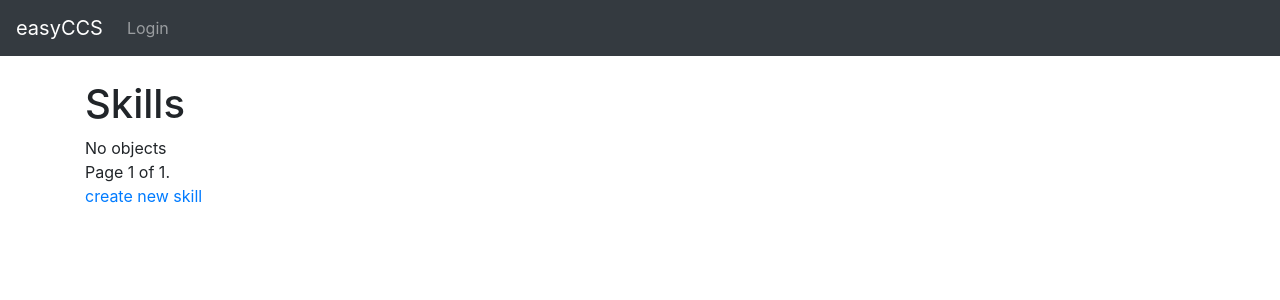
After one commit to ComNets-Bremen/easyCCS, a Django app: page /content/list/skills in a window 1280 px wide. The commit adds this page. Shown: the top 300 px of the page. Run offline with Django 3.2, Linux system fonts and the light colour scheme; data that the repository does not hold is empty; some libraries are stand-ins or nearby versions.

Commit message:
Generic views for skills

```diff
--- a/easyCCS/content/templates/content/index.html
+++ b/easyCCS/content/templates/content/index.html
@@ -7,6 +7,11 @@
     <li><a href="{% url "getSkills" %}">getSkills</a>: Lists all Skills and shows the required skills and content modules.</li>
     <li><a href="{% url "getGraph" %}">getGraph</a>: shows a graph with the connections between the skills.</li>
     <li><a href="{% url "getSkillGraph" %}">getSkillGraph</a>: An adaptable version of the get graph site.</li>
+
+    <li><a href="{% url "listSkills" %}">List and manage skills</a></li>
+
+    <li><a href="{% url "createContent" %}">create new content</a>: Create a new content object.</li>
+
 </ul>
 
 
--- /dev/null
+++ b/easyCCS/content/templates/content/skill_list.html
@@ -0,0 +1,41 @@
+{% extends "base_generic.html" %}
+
+{% block content %}
+
+<h1>{{title}}</h1>
+
+{% if object_list %}
+<table style="width:100%">
+{% for skill in object_list %}
+<tr>
+    <td><a href="{% url "detailSkill" skill.id %}">{{ skill.skillName }}</a></td>
+    <td><a href="{% url "updateSkill" skill.id %}">Edit</a></td>
+    <td><a href="{% url "deleteSkill" skill.id %}">Delete</a></td>
+</tr>
+{% endfor %}
+</table>
+{% else %}
+No objects
+{% endif %}
+
+<div class="pagination">
+    <span class="step-links">
+        {% if page_obj.has_previous %}
+            <a href="?page=1">&laquo; first</a>
+            <a href="?page={{ page_obj.previous_page_number }}">previous</a>
+        {% endif %}
+
+        <span class="current">
+            Page {{ page_obj.number }} of {{ page_obj.paginator.num_pages }}.
+        </span>
+
+        {% if page_obj.has_next %}
+            <a href="?page={{ page_obj.next_page_number }}">next</a>
+            <a href="?page={{ page_obj.paginator.num_pages }}">last &raquo;</a>
+        {% endif %}
+    </span>
+</div>
+
+<a href="{% url "createSkill" %}">create new skill</a>
+
+{% endblock %}
--- a/easyCCS/content/urls.py
+++ b/easyCCS/content/urls.py
@@ -1,6 +1,7 @@
 from django.urls import path
 
 from . import views
+
 
 urlpatterns = [
         path('', views.index, name="index"),
@@ -9,4 +10,11 @@ urlpatterns = [
         path('graphJson', views.getGraphJson, name="getGraphJson"),
         path('getGraph', views.getGraph, name="getGraph"),
         path('getSkillGraph', views.getSkillGraph, name="getSkillGraph"),
+        path('list/skills', views.SkillListView.as_view(), name="listSkills"),
+        path('detail/skills/<int:pk>', views.SkillDetailView.as_view(), name="detailSkill"),
+        path('create/skill', views.SkillCreate.as_view(), name="createSkill"),
+        path('create/content', views.ContentCreate.as_view(), name="createContent"),
+        path('update/skill/<int:pk>', views.SkillUpdate.as_view(), name="updateSkill"),
+        path('delete/skill/<int:pk>', views.SkillDelete.as_view(), name="deleteSkill"),
+
         ]
--- a/easyCCS/content/views.py
+++ b/easyCCS/content/views.py
@@ -1,7 +1,11 @@
 from django.shortcuts import render, redirect, get_object_or_404
 from django.http import HttpResponse, JsonResponse
-from django.urls import reverse
+from django.urls import reverse, reverse_lazy
 from django.db.models.query import QuerySet
+
+from django.views.generic.edit import CreateView, UpdateView, DeleteView
+from django.views.generic.list import ListView
+from django.views.generic.detail import DetailView
 
 import numpy as np
 
@@ -94,6 +98,79 @@ def getSkillGraph(request):
                 "requiredContents" : requiredContents,
             })
 
+
+class SkillListView(ListView):
+    model = Skill
+    paginate_by = 50
+    title = "Skills"
+
+    def get_context_data(self, **kwargs):
+        context = super().get_context_data(**kwargs)
+        if not "title" in context:
+            context["title"] = self.title
+        return context
+
+class SkillDetailView(DetailView):
+    model = Skill
+    title = "Skill detail view"
+
+    def get_context_data(self, **kwargs):
+        context = super().get_context_data(**kwargs)
+        if not "title" in context:
+            context["title"] = self.title
+        return context
+
+
+
+
+class SkillCreate(CreateView):
+    model = Skill
+    fields = ["skillName","isAliasFor"]
+    title = "Add new skill"
+
+    def get_context_data(self, **kwargs):
+        context = super().get_context_data(**kwargs)
+        if not "title" in context:
+            context["title"] = self.title
+        return context
+
+class SkillUpdate(UpdateView):
+    model = Skill
+    fields = ["skillName", "isAliasFor"]
+    title = "Change Skill"
+
+    def get_context_data(self, **kwargs):
+        context = super().get_context_data(**kwargs)
+        if not "title" in context:
+            context["title"] = self.title
+        return context
+
+class SkillDelete(DeleteView):
+    model = Skill
+    title = "Delete Skill"
+    success_url = reverse_lazy("listSkills")
+
+    def get_context_data(self, **kwargs):
+        context = super().get_context_data(**kwargs)
+        if not "title" in context:
+            context["title"] = self.title
+        return context
+
+
+
+
+class ContentCreate(CreateView):
+    model = Content
+    fields = ["contentName", "contentDescription", "requiredSkills", "newSkills"]
+    title = "Add new content"
+
+    def get_context_data(self, **kwargs):
+        context = super().get_context_data(**kwargs)
+        if not "title" in context:
+            context["title"] = self.title
+        return context
+
+
 # Redirect to the app
 def redirectToApp(request):
     return redirect("/content")
@@ -104,6 +181,8 @@ def redirectToApp(request):
 ## Get Content objects for required skill
 def getContentsForSkill(skillId, knownContents = [], level=1, ignoreSkills=[]):
     newContents = []
+
+    # Got query set as parameter, iterate and call again
 
     if isinstance(skillId, QuerySet):
         for skill in skillId:
```
Also changed, not shown: easyCCS/content/templates/content/content_form.html (added, +12 -0 lines), easyCCS/content/templates/content/skill_confirm_delete.html (added, +12 -0 lines), easyCCS/content/templates/content/skill_detail.html (added, +10 -0 lines), easyCCS/content/templates/content/skill_form.html (added, +12 -0 lines).
